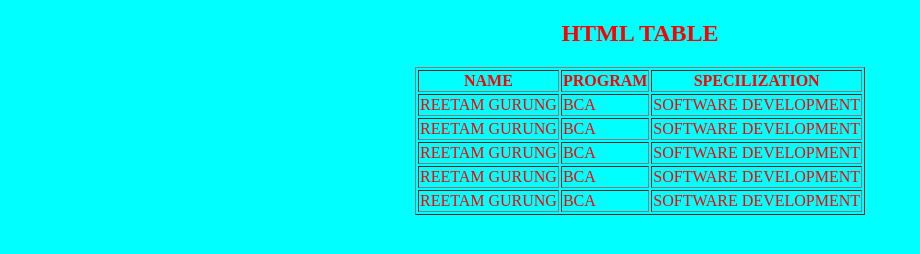
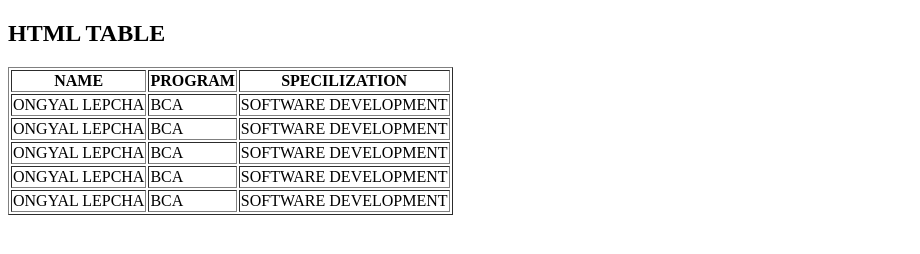
Before and after one commit to OngyalLepcha/OngyalLepcha, a plain HTML site: page Task3.html in a window 1280 px wide. Shown: the whole page, without its empty margins (0-920 px from the left). Drawn offline with Linux system fonts and the light colour scheme.

Commit message:
Update Task3.html

```diff
--- a/Task3.html
+++ b/Task3.html
@@ -4,17 +4,6 @@
     <title>SIMPLE HTML Table</title>
 </head>
 <body>
-    <center>
-    <body bgcolor="aqua">
-        <title>Change Text Color</title>
-        <style>
-            .red-text {
-                color:red;
-            }
-        </style>
-    </head>
-    <body>
-        <z class="red-text">
 <h2>HTML TABLE</h2>
 <table border="1">
     <tr>
@@ -23,27 +12,27 @@
         <th>SPECILIZATION</th>
     </tr>
     <tr>
-        <td>REETAM GURUNG</td>
+        <td>ONGYAL LEPCHA</td>
         <td>BCA</td>
         <td>SOFTWARE DEVELOPMENT</td>
     </tr>
     <tr>
-        <td>REETAM GURUNG</td>
+        <td>ONGYAL LEPCHA</td>
         <td>BCA</td>
         <td>SOFTWARE DEVELOPMENT</td>
     </tr>
     <tr>
-        <td>REETAM GURUNG</td>
+        <td>ONGYAL LEPCHA</td>
         <td>BCA</td>
         <td>SOFTWARE DEVELOPMENT</td>
     </tr>
     <tr>
-        <td>REETAM GURUNG</td>
+        <td>ONGYAL LEPCHA</td>
         <td>BCA</td>
         <td>SOFTWARE DEVELOPMENT</td>
     </tr>
     <tr>
-        <td>REETAM GURUNG</td>
+        <td>ONGYAL LEPCHA</td>
         <td>BCA</td>
         <td>SOFTWARE DEVELOPMENT</td>
     </tr>
```
